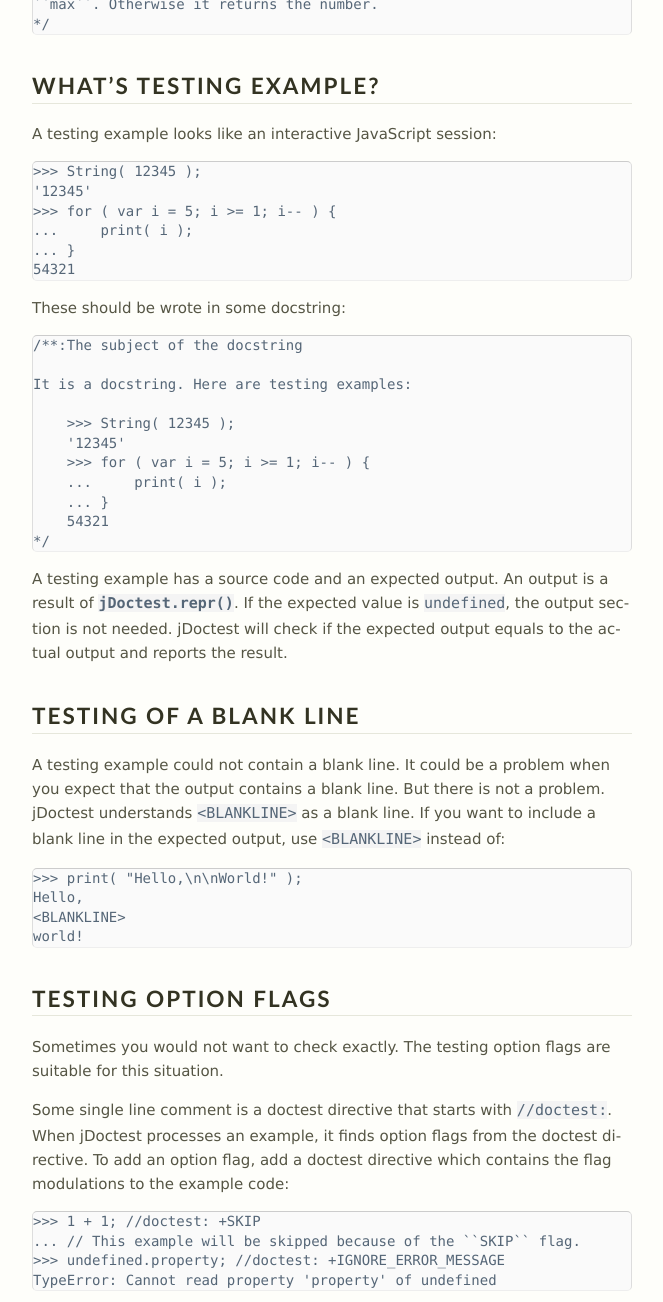
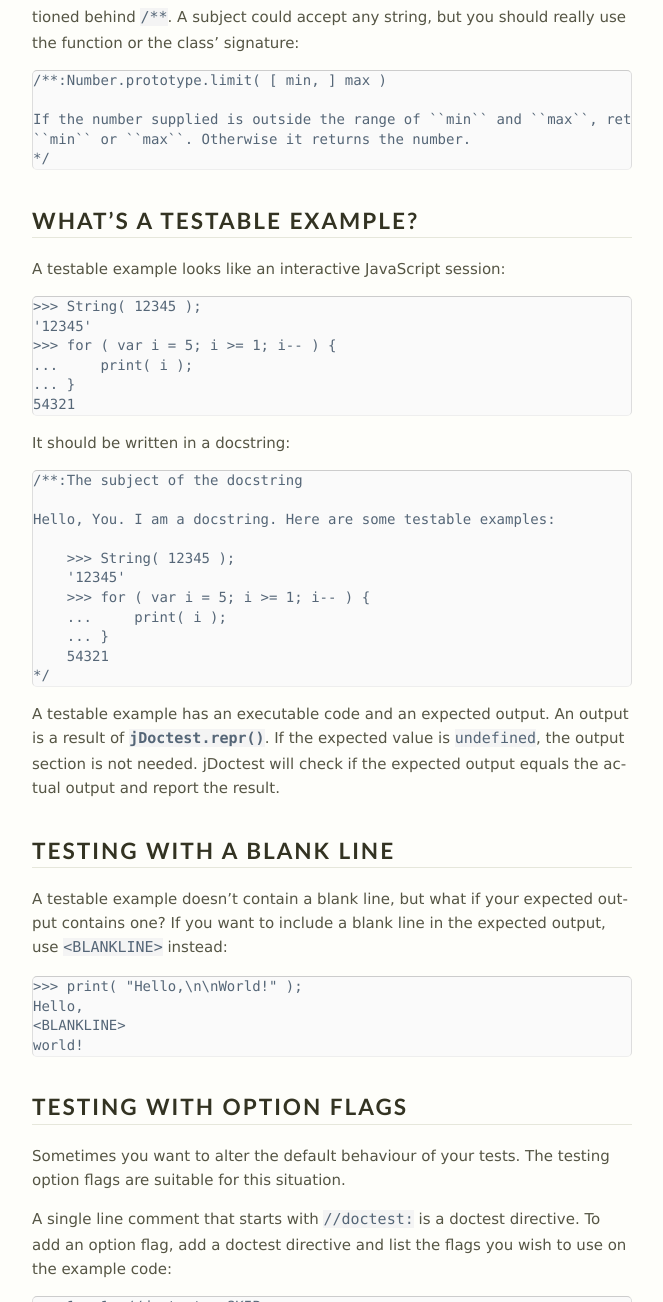
Before and after one commit to lunant/jdoctest, a Sphinx documentation site: the page built from docs/index.rst, in a window 1280 px wide and 1400 px high, scrolled down 5060 px, cut to the strip 0-1302 px from the top of the window. Shown: the whole strip, without its empty margins (308-971 px from the left). Built offline with Sphinx 7.4.7, drawn with Linux system fonts in a browser that asks for light colours; some of the changed text lies outside the part shown.

Commit message:
nspect the documentation.

```diff
--- a/docs/index.rst
+++ b/docs/index.rst
@@ -5,18 +5,18 @@
 .. figure:: _static/overview.png
    :alt: The overview illustration
 
-Browser Supporting
-==================
+Browser Support
+===============
 
-These common browsers are been supporting.
+jDoctest supports these common browsers.
 
 - Google Chrome
 - Safari
 - Firefox
 - Opera
 
-Sorry, Internet Explorer is not supported yet. Because it implements the
-``eval`` function differently to the supported browsers.
+jDoctest doesn't support Internet Explorer yetm because IE's implementation of
+the ``eval`` function is different from other supported browsers.
 
 Getting jDoctest
 ================
@@ -34,8 +34,8 @@ Or download the `compressed file`_.
 .. _compressed file:
     http://github.com/lunant/jdoctest/zipball/master#egg=jdoctest-dev
 
-How To Use?
-===========
+How To Use
+==========
 
 Simple Tutorial
 ---------------
@@ -60,8 +60,9 @@ to follow this structure:
         fetchData: function() {
             /**:ImageFile.prototype.fetchData()
 
-            Request to the server to get data of this image file. When the
-            request done we can get ``size`` or ``modified`` attribute.
+            Requests the server for the image file. When the request is
+            complete, it also sets the ``size`` and ``modified`` attributes of
+            the object.
 
                 >>> img.fetchData();
                 >>> wait(function() { return img.data; });
@@ -80,9 +81,12 @@ to follow this structure:
 
 .. **
 
-Now we can execute this source, or test examples of this source. We'll skip the
-excution because it is very common. Then how we can test this source? Before
-test, we should save this source to a file named ``imagefile.js``. And test it:
+Now you'll notice that the sample code we've just written contains example
+codes that describe the behaviours of ``ImageFile``. We should run the examples
+to make sure that our implementation of ``ImageFile`` behaves as expected.
+
+Before testing, we should save this code to a file named ``imagefile.js``. To
+run the test, all we need to do is:
 
 .. sourcecode:: html
 
@@ -94,8 +98,9 @@ test, we should save this source to a file named ``imagefile.js``. And test it:
 
 By default, jDoctest reports using ``console.log``, ``console.warn``, and
 ``console.error``. Watch the console output of the your browser! Is there no
-any outputs? Don't worry. It means the test is succeeded. jDoctest reports only
-failures by default. We can get all reporting using ``verbose`` option:
+output? Don't worry. It means the test ran successfully. jDoctest reports only
+failures by default. We can also see the progress of the test with the
+``verbose`` option:
 
 .. sourcecode:: js
 
@@ -103,7 +108,7 @@ failures by default. We can get all reporting using ``verbose`` option:
         verbose: true
     });
 
-Then jDoctest reports:
+jDoctest should report back:
 
 .. sourcecode:: text
 
@@ -141,15 +146,16 @@ Then jDoctest reports:
     ---------------------------------------------
     4 passed.
 
-Let's make a failed example. Already our tests have a failed example but it is
-just skipped:
+Let's make an example that fails. Our previous code already had a failing
+example but right now it is being ignored:
 
 .. sourcecode:: jscon
 
     >>> img.modified; //doctest: +SKIP
 
-This example has the :meth:`jDoctest.flags.SKIP` flag(``//doctest: +SKIP``) to
-the example be skipped. If the flag is removed, we can get a failure:
+We've used :meth:`jDoctest.flags.SKIP` flag(``//doctest: +SKIP``) to ignore
+this example. We'll talk more about the flags later on, but for now, we can
+remove this flag to get a failing example:
 
 .. sourcecode:: text
 
@@ -171,23 +177,23 @@ the example be skipped. If the flag is removed, we can get a failure:
     4 passed and 1 failed.
     ***Test Failed*** 1 failures.
 
-The failure has the file name and the line number. We could debug with this
-informations.
+jDoctest returns the file name and the line number for each failed example. We
+could use this information to debug more efficiently.
 
 With QUnit
 ----------
 
-`QUnit`_ is a powerful test suite that used by jQuery's official projects.
+`QUnit`_ is a powerful test suite used by jQuery's official projects.
 
-jDoctest provides an extension for testing with QUnit. The extension is very
-easy to use. Just load ``jdoctest-qunit.js`` and run
-:meth:`jDoctest.testWithQUnit` on the QUnit template:
+jDoctest provides an extension for testing with QUnit. To use this extension,
+load ``jdoctest-qunit.js``, setup QUnit template, and run
+:meth:`jDoctest.testWithQUnit`:
 
 .. sourcecode:: html
 
     <html>
     <head>
-      <title>jDoctest testing with QUnit</title>
+      <title>jDoctest with QUnit Test Suite</title>
       <link rel="stylesheet" type="text/css" href="qunit.css" />
       <script src="qunit.js"></script>
       <script src="jquery.js"></script>
@@ -206,27 +212,27 @@ easy to use. Just load ``jdoctest-qunit.js`` and run
     </body>
     </html>
 
-This page works like:
+The result will look like:
 
 .. figure:: _static/qunit-example.png
    :alt: The screenshot of jDoctest with QUnit test suite
 
-The result is so beatiful and readable than default ``console`` outputs. We can
-test using jDoctest-QUnit instead of vanilla jDoctest.
+Isn't it much more beautiful and readable than default ``console`` outputs? We
+can now test using jDoctest-QUnit instead of vanilla jDoctest.
 
 .. _QUnit: http://docs.jquery.com/qunit
 
-How it works?
-=============
+How it works
+============
 
-jDoctest examines testing examples from docstrings in your source code. To
-test the source code, you need to write them into the source code.
+jDoctest examines docstrings in your source code to find testable examples.
+You'll need to write your tests within the source code.
 
-What's Docstring?
------------------
+What's a Docstring?
+-------------------
 
-A docstring is a multiline comment but it starts with ``/**``. The below
-JavaScript comment is a docstring. You can write the description or the
+A docstring is a multiline comment that starts with ``/**``. The JavaScript
+comment below is a docstring. You can write the description or the
 detailed documentation of some function or class or anything in the docstring:
 
 .. sourcecode:: js
@@ -238,23 +244,23 @@ detailed documentation of some function or class or anything in the docstring:
 .. **
 
 Optionally, a docstring could have a subject that is started with ``:`` and
-positioned behind ``/**``. A subject could accept any string. But the function
-or class' signature is better to the subject:
+positioned behind ``/**``. A subject could accept any string, but you should
+really use the function or the class' signature:
 
 .. sourcecode:: js
 
     /**:Number.prototype.limit( [ min, ] max )
 
-    If the number is out of ``min`` and ``max``, returns ``min`` or
-    ``max``. Otherwise it returns the number.
+    If the number supplied is outside the range of ``min`` and ``max``, returns
+    ``min`` or ``max``. Otherwise it returns the number.
     */
 
 .. /**
 
-What's Testing Example?
------------------------
+What's a Testable Example?
+--------------------------
 
-A testing example looks like an interactive JavaScript session:
+A testable example looks like an interactive JavaScript session:
 
 .. sourcecode:: jscon
 
@@ -265,13 +271,13 @@ A testing example looks like an interactive JavaScript session:
     ... }
     54321
 
-These should be wrote in some docstring:
+It should be written in a docstring:
 
 .. sourcecode:: js
 
     /**:The subject of the docstring
 
-    It is a docstring. Here are testing examples:
+    Hello, You. I am a docstring. Here are some testable examples:
 
         >>> String( 12345 );
         '12345'
@@ -283,18 +289,17 @@ These should be wrote in some docstring:
 
 .. /**
 
-A testing example has a source code and an expected output. An output is a
-result of :func:`jDoctest.repr`. If the expected value is ``undefined``, the
+A testable example has an executable code and an expected output. An output is
+a result of :func:`jDoctest.repr`. If the expected value is ``undefined``, the
 output section is not needed. jDoctest will check if the expected output equals
-to the actual output and reports the result.
+the actual output and report the result.
 
-Testing of a Blank Line
------------------------
+Testing with a Blank Line
+-------------------------
 
-A testing example could not contain a blank line. It could be a problem when
-you expect that the output contains a blank line. But there is not a problem.
-jDoctest understands ``<BLANKLINE>`` as a blank line. If you want to include
-a blank line in the expected output, use ``<BLANKLINE>`` instead of:
+A testable example doesn't contain a blank line, but what if your expected
+output contains one? If you want to include a blank line in the expected
+output, use ``<BLANKLINE>`` instead:
 
 .. sourcecode:: jscon
 
@@ -303,16 +308,15 @@ a blank line in the expected output, use ``<BLANKLINE>`` instead of:
     <BLANKLINE>
     world!
 
-Testing Option Flags
---------------------
+Testing with Option Flags
+-------------------------
 
-Sometimes you would not want to check exactly. The testing option flags are
-suitable for this situation.
+Sometimes you want to alter the default behaviour of your tests. The testing
+option flags are suitable for this situation.
 
-Some single line comment is a doctest directive that starts with
-``//doctest:``. When jDoctest processes an example, it finds option flags from
-the doctest directive. To add an option flag, add a doctest directive which
-contains the flag modulations to the example code:
+A single line comment that starts with ``//doctest:`` is a doctest directive.
+To add an option flag, add a doctest directive and list the flags you wish to
+use on the example code:
 
 .. sourcecode:: jscon
 
@@ -329,12 +333,11 @@ contains the flag modulations to the example code:
    :exclude-sig:
    :members:
 
-Functions that Help an Example
-------------------------------
+Helper Functions
+----------------
 
-You might see ``wait`` and ``print`` function. When each examples are running
-these functions are global functions. The functions help you to write more
-powerful examples.
+You might want to try using ``wait`` and ``print``. These global functions can
+help you to write more powerful examples.
 
 .. autojs:: ../jdoctest.js
    :exclude-desc:
```
Also changed, not shown: 1 other file.
